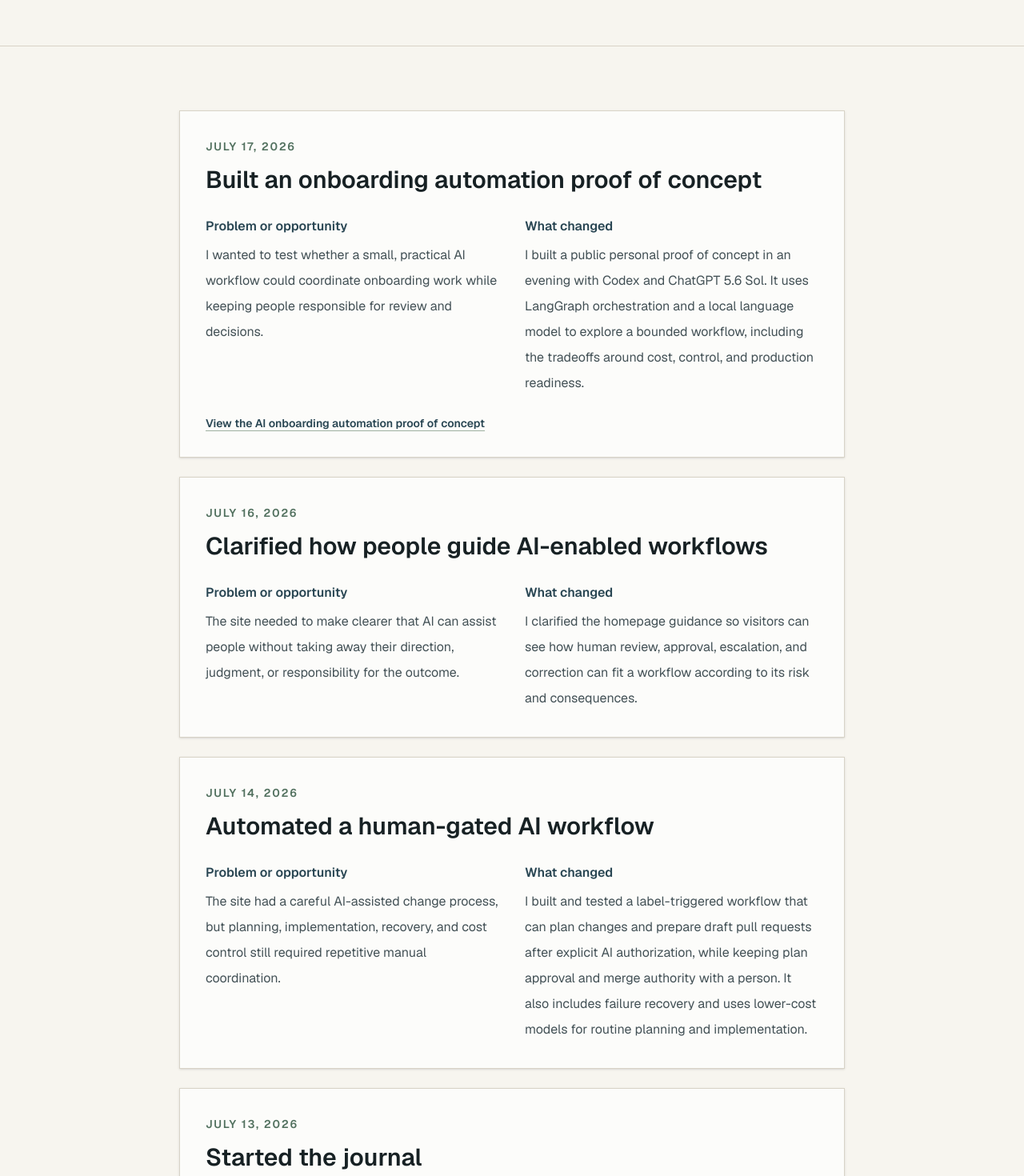
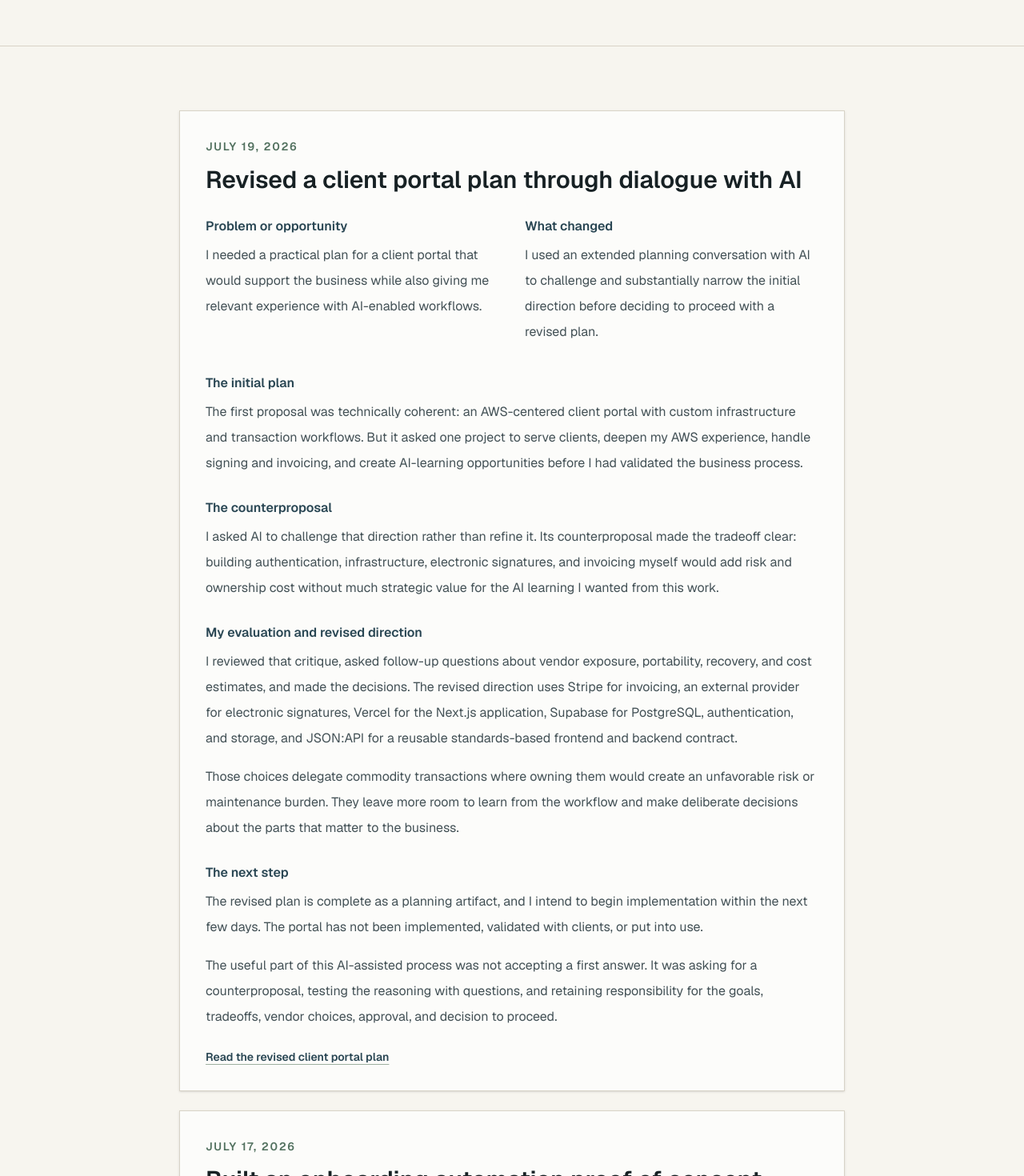
Before and after one commit to todd-brunia/ai-consulting-site, a Next.js app: page /journal in a window 1280 px wide. Shown: the part 480-1950 px from the top of the page at 80% size. Built offline with nearby package versions, Linux system fonts and the light colour scheme.

Commit message:
Implement issue #52

```diff
--- a/src/app/journal/journal-content.ts
+++ b/src/app/journal/journal-content.ts
@@ -4,6 +4,10 @@ export type JournalEntry = {
   title: string;
   problemOrOpportunity: string;
   accomplished: string;
+  narrativeSections?: readonly {
+    heading: string;
+    paragraphs: readonly string[];
+  }[];
   relatedLink?: {
     href: string;
     label: string;
@@ -11,6 +15,47 @@ export type JournalEntry = {
 };
 
 export const journalEntries = [
+  {
+    id: "revised-client-portal-plan-through-dialogue-with-ai",
+    date: "2026-07-19",
+    title: "Revised a client portal plan through dialogue with AI",
+    problemOrOpportunity:
+      "I needed a practical plan for a client portal that would support the business while also giving me relevant experience with AI-enabled workflows.",
+    accomplished:
+      "I used an extended planning conversation with AI to challenge and substantially narrow the initial direction before deciding to proceed with a revised plan.",
+    narrativeSections: [
+      {
+        heading: "The initial plan",
+        paragraphs: [
+          "The first proposal was technically coherent: an AWS-centered client portal with custom infrastructure and transaction workflows. But it asked one project to serve clients, deepen my AWS experience, handle signing and invoicing, and create AI-learning opportunities before I had validated the business process.",
+        ],
+      },
+      {
+        heading: "The counterproposal",
+        paragraphs: [
+          "I asked AI to challenge that direction rather than refine it. Its counterproposal made the tradeoff clear: building authentication, infrastructure, electronic signatures, and invoicing myself would add risk and ownership cost without much strategic value for the AI learning I wanted from this work.",
+        ],
+      },
+      {
+        heading: "My evaluation and revised direction",
+        paragraphs: [
+          "I reviewed that critique, asked follow-up questions about vendor exposure, portability, recovery, and cost estimates, and made the decisions. The revised direction uses Stripe for invoicing, an external provider for electronic signatures, Vercel for the Next.js application, Supabase for PostgreSQL, authentication, and storage, and JSON:API for a reusable standards-based frontend and backend contract.",
+          "Those choices delegate commodity transactions where owning them would create an unfavorable risk or maintenance burden. They leave more room to learn from the workflow and make deliberate decisions about the parts that matter to the business.",
+        ],
+      },
+      {
+        heading: "The next step",
+        paragraphs: [
+          "The revised plan is complete as a planning artifact, and I intend to begin implementation within the next few days. The portal has not been implemented, validated with clients, or put into use.",
+          "The useful part of this AI-assisted process was not accepting a first answer. It was asking for a counterproposal, testing the reasoning with questions, and retaining responsibility for the goals, tradeoffs, vendor choices, approval, and decision to proceed.",
+        ],
+      },
+    ],
+    relatedLink: {
+      href: "https://github.com/todd-brunia/ai-consulting-meta/blob/36bf7375fceb19b7a6eb9be648d4aa3dc87a5bed/plans/client-portal/revised-plan.md",
+      label: "Read the revised client portal plan",
+    },
+  },
   {
     id: "built-onboarding-automation-proof-of-concept",
     date: "2026-07-17",
--- a/src/app/journal/journal-list.tsx
+++ b/src/app/journal/journal-list.tsx
@@ -41,6 +41,22 @@ export function JournalList({
                 <dd className="mt-1">{entry.accomplished}</dd>
               </div>
             </dl>
+            {entry.narrativeSections && (
+              <div className="mt-8 space-y-6 text-base leading-8 text-[#435156]">
+                {entry.narrativeSections.map((section) => (
+                  <section key={section.heading}>
+                    <h3 className="font-semibold text-[#294653]">
+                      {section.heading}
+                    </h3>
+                    <div className="mt-1 space-y-4">
+                      {section.paragraphs.map((paragraph) => (
+                        <p key={paragraph}>{paragraph}</p>
+                      ))}
+                    </div>
+                  </section>
+                ))}
+              </div>
+            )}
             {entry.relatedLink && (
               <p className="mt-6 text-sm">
                 <a href={entry.relatedLink.href} className={linkClass}>
```
Also changed, not shown: 1 other file (tests, documents, lock files or other folders).
